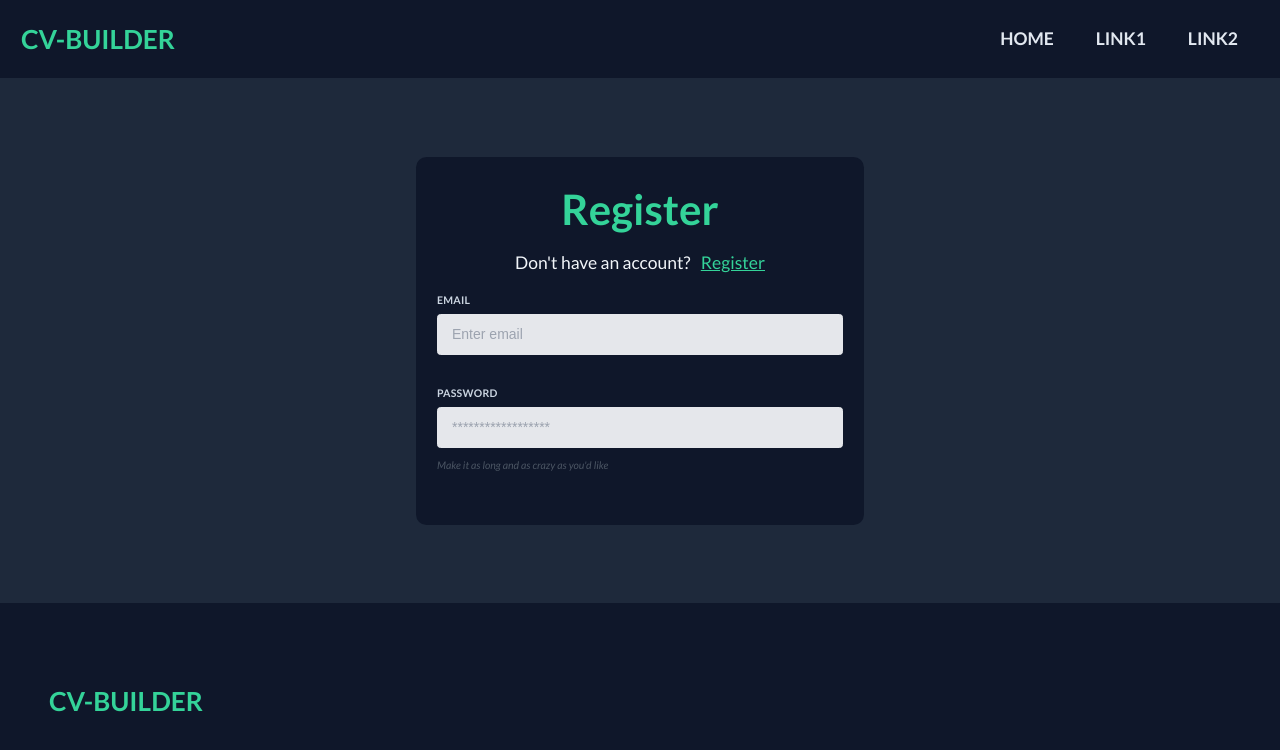
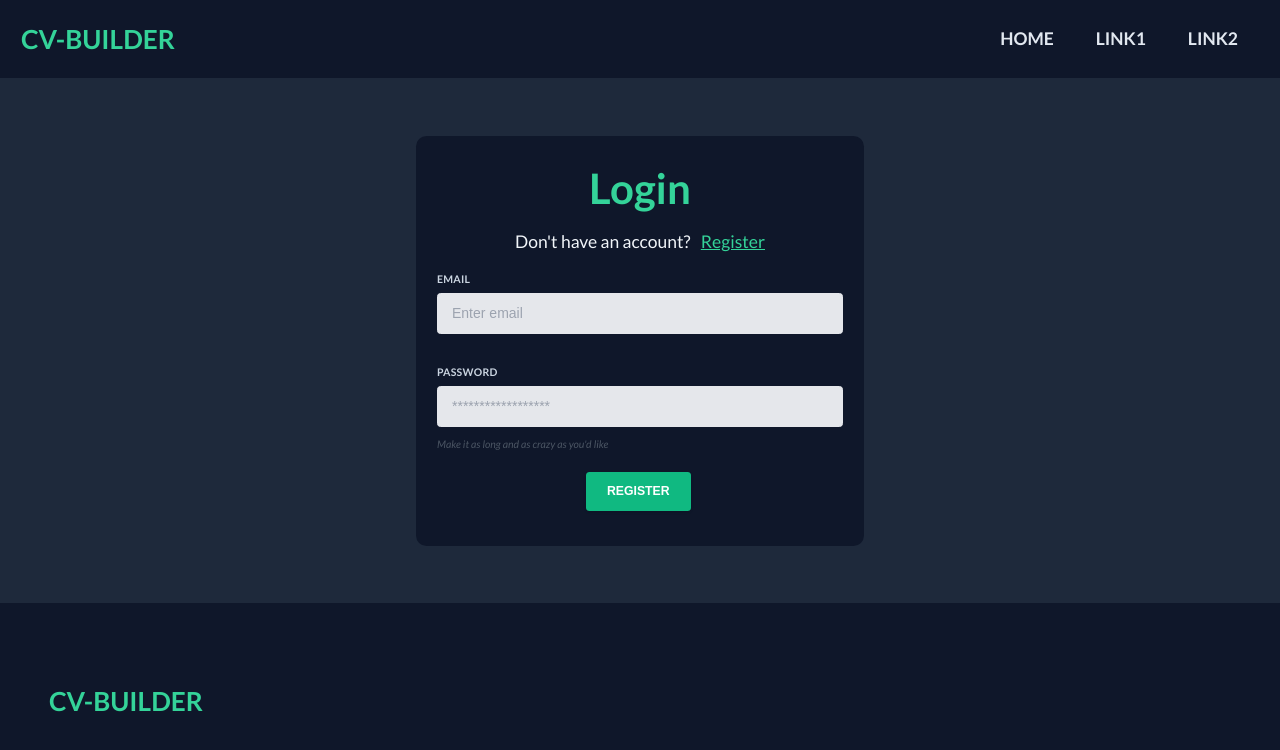
Before and after one commit to lexach91/CV-builder, a React (Create React App) app in the folder frontend/client/: page /login in a window 1280 px wide. Shown: the top 750 px of the page. Built offline with nearby package versions, Linux system fonts and the light colour scheme; what tw-elements would draw is missing.

Commit message:
Fix form containers and add confirm buttons

```diff
--- a/frontend/client/src/containers/LoginPage.js
+++ b/frontend/client/src/containers/LoginPage.js
@@ -7,11 +7,11 @@ import { Link } from "react-router-dom";
 const LoginPage = () => {
   return (
     <Layout title='Register' content='Register to the app'>
-      <div className='container mx-auto flex flex-col justify-center items-center container w-full min-h-full'>
+      <div className='container min-h-full max-w-120rem flex flex-wrap justify-center flex-col content-center'>
 
 
         <form className="w-full max-w-lg bg-slate-900 py-9 px-6 rounded-xl">
-          <h1 className='text-5xl text-center mb-6 text-emerald-400'>Register</h1>
+          <h1 className='text-5xl text-center mb-6 text-emerald-400'>Login</h1>
           <p className='text-xl text-center'>
             Don't have an account? <Link className="ml-2 underline text-emerald-400 hover:text-emerald-600" to="/register">Register</Link>
           </p>
@@ -42,6 +42,14 @@ const LoginPage = () => {
               <p className="text-gray-600 text-xs italic">Make it as long and as crazy as you'd like</p>
             </div>
           </div>
+          <div className="flex w-full justify-center">
+            <button
+              className="bg-emerald-500 text-white active:bg-emerald-600 font-bold uppercase text-sm px-6 py-3 rounded shadow hover:shadow-lg outline-none focus:outline-none mr-1 mb-1 ease-linear transition-all duration-150"
+              type="button"
+                  >
+              Register
+            </button>
+          </div>
         </form>
       </div>
     </Layout>
--- a/frontend/client/src/containers/RegisterPage.js
+++ b/frontend/client/src/containers/RegisterPage.js
@@ -13,10 +13,10 @@ const RegisterPage = () => {
   const [startDate, setStartDate] = useState(new Date());
   return (
     <Layout title='Register' content='Register to the app'>
-      <div className='container mx-auto flex flex-col justify-center items-center container w-full min-h-full'>
+      <div className='container min-h-full max-w-120rem flex flex-wrap justify-center flex-col content-center'>
 
 
-        <form className="w-full max-w-lg bg-slate-900 py-9 px-6 rounded-xl">
+        <form className="w-full max-w-lg bg-slate-900 py-9 px-6 rounded-xl ">
           <h1 className='text-5xl text-center mb-6 text-emerald-400'>Register</h1>
           <p className='text-xl text-center'>
             Already have an account? <Link className="ml-2 underline text-emerald-400 hover:text-emerald-600" to="/login">Login</Link>
@@ -116,6 +116,14 @@ const RegisterPage = () => {
                 placeholder="******************"/>
             </div>
           </div>
+          <div className="flex w-full justify-center">
+            <button
+              className="bg-emerald-500 text-white active:bg-emerald-600 font-bold uppercase text-sm px-6 py-3 rounded shadow hover:shadow-lg outline-none focus:outline-none mr-1 mb-1 ease-linear transition-all duration-150"
+              type="button"
+                  >
+              Register
+            </button>
+          </div>
         </form>
       </div>
     </Layout>
```
